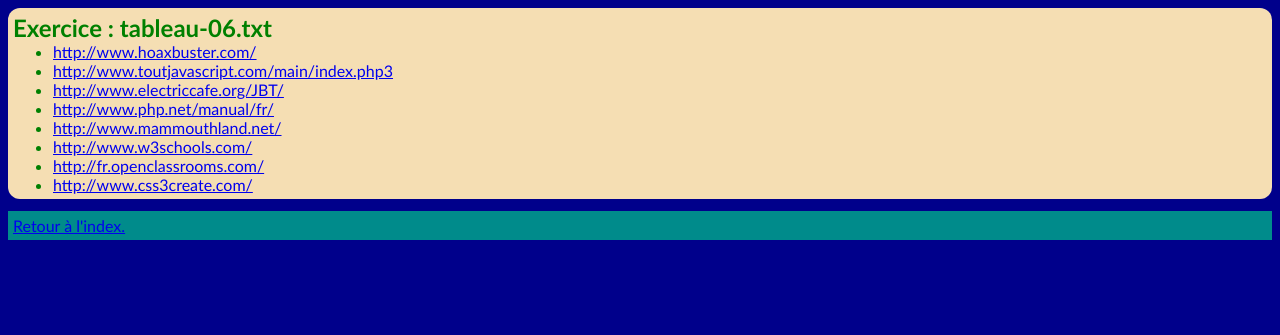
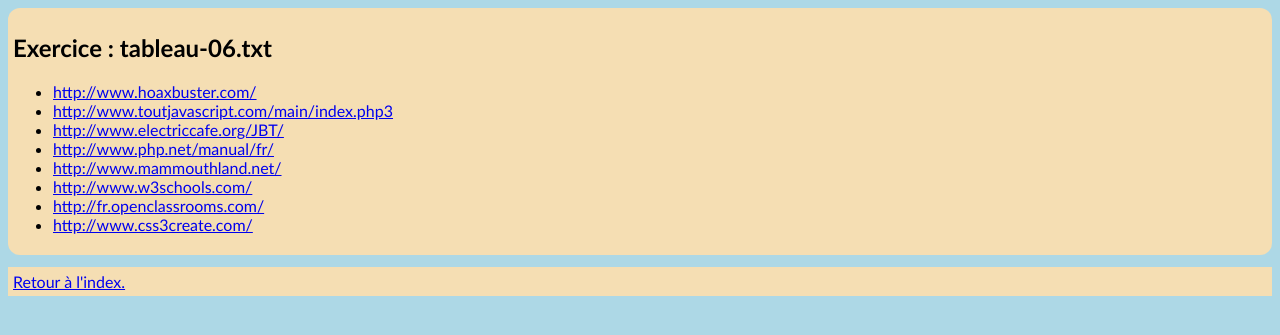
Before and after one commit to Iuzziel/php_learning, a PHP site: page /php/tableau-06.php in a window 1280 px wide. Shown: the top 335 px of the page. Run offline with PHP 8.4, Linux system fonts and the light colour scheme.

Commit message:
Update main.css

```diff
--- a/css/main.css
+++ b/css/main.css
@@ -1,7 +1,6 @@
 body {
 	font-family: 'Gill Sans', 'Gill Sans MT', Calibri, 'Trebuchet MS', sans-serif;
- background-color: darkblue;
- color: green;
+	background-color: lightblue;
 }
 
 header{
@@ -15,20 +14,12 @@ section {
      padding: 5px;
 }
 
-section>* {
-     margin: auto;
-}
-
 table, td {
     border: 1px solid black;
 }
 
 footer {
-    background-color: darkcyan;
+				background-color: wheat;
     padding: 5px;
     margin-top: 12px;
 }
-
-.gras {
-    font-weight: bold;
-}
```
